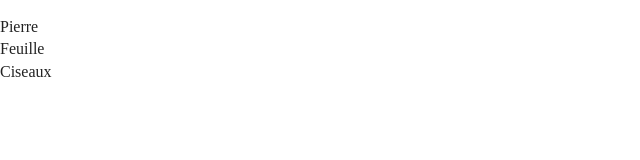
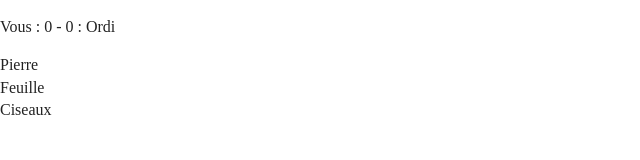
Before and after one commit to LeaLoncke/PierreFeuilleCiseaux, a plain HTML site: page index.html in a window 1280 px wide. Shown: the whole page, without its empty margins (0-640 px from the left). Drawn offline with Linux system fonts and the light colour scheme.

Commit message:
Errors correction and README.md

```diff
--- a/index.html
+++ b/index.html
@@ -23,7 +23,7 @@
 
 
 
-  <p id="score"> </p>
+  <p id="score">Vous : 0 - 0 : Ordi</p>
 
   <section id="divsChoice">
     <div id="pierre">Pierre</div>
```
Also changed, not shown: 1 other file.
